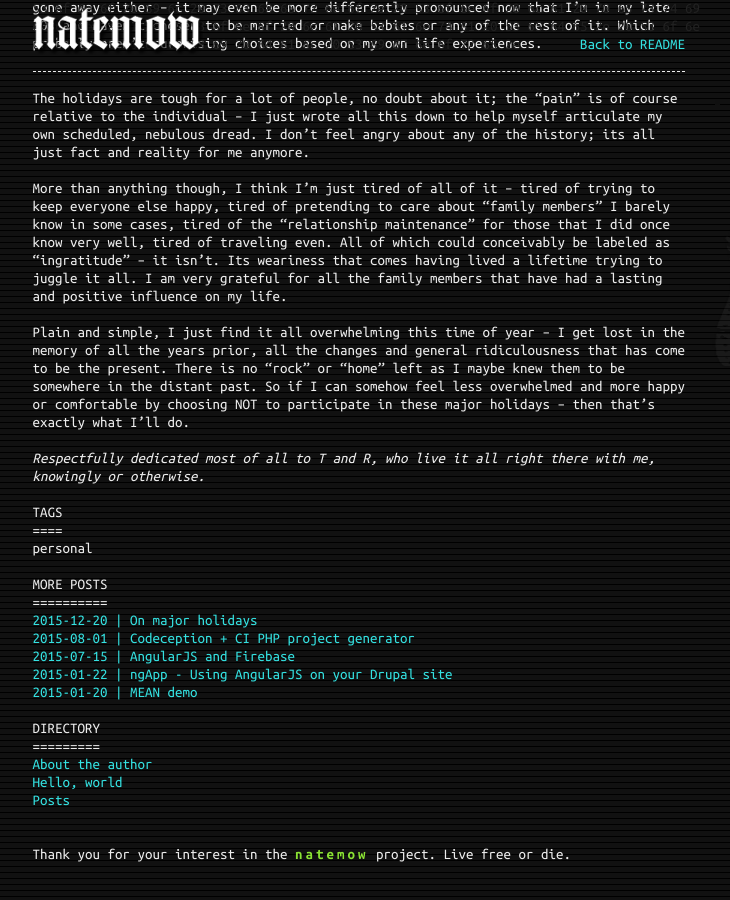
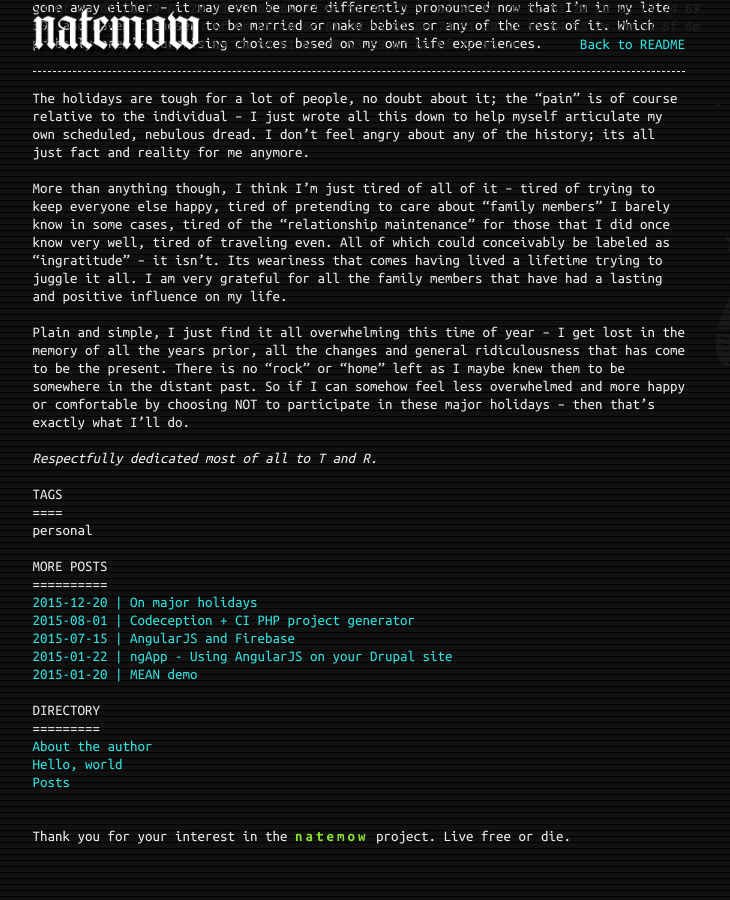
Before and after one commit to natemow/natemow.github.io, a Jekyll site: the page built from _posts/2015-12-20-holidays.md, in a window 1280 px wide and 900 px high, scrolled down 1335 px. Shown: the whole window, without its empty margins (135-865 px from the left). Built offline with Jekyll 4.4.1, drawn with Linux system fonts in a browser that asks for light colours; nearby versions of some CDN libraries.

Commit message:
Updated holiday post.

```diff
--- a/_posts/2015-12-20-holidays.md
+++ b/_posts/2015-12-20-holidays.md
@@ -98,4 +98,4 @@ knew them to be somewhere in the distant past. So if I can somehow feel less
 overwhelmed and more happy or comfortable by choosing NOT to participate in these
 major holidays -- then that's exactly what I'll do.
 
-_Respectfully dedicated most of all to T and R, who live it all right there with me, knowingly or otherwise._
+_Respectfully dedicated most of all to T and R._
```
